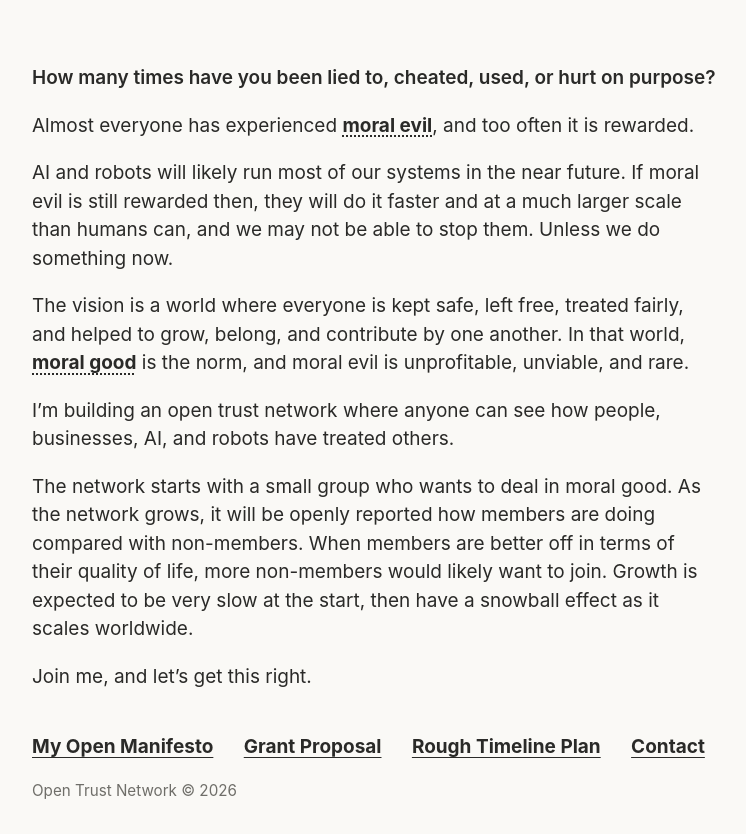
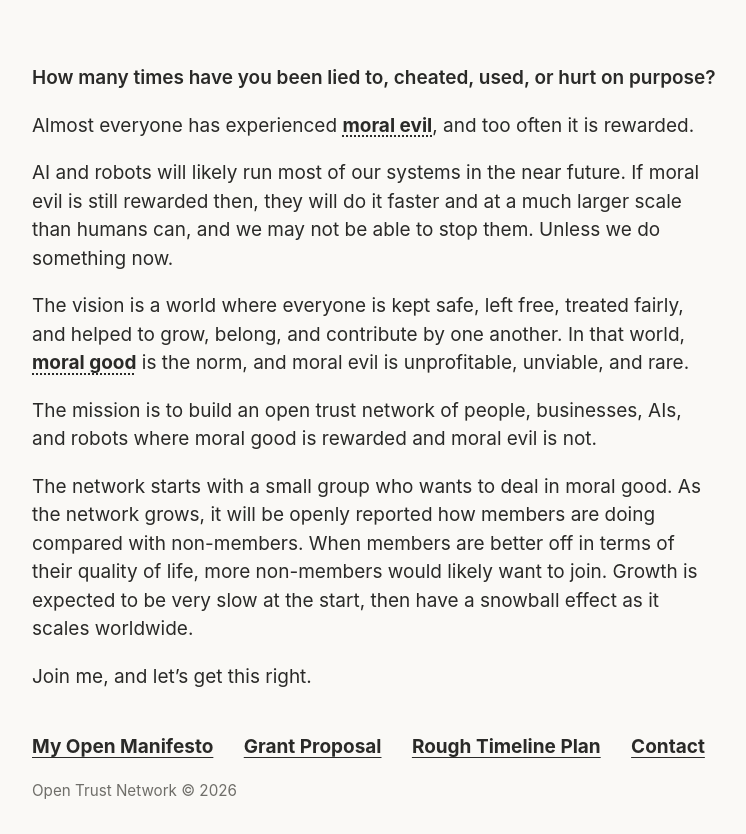
Before and after one commit to Raymonddr05/open-trust-network, a plain HTML site: page index.html in a window 1280 px wide. Shown: the whole page, without its empty margins (266-1012 px from the left). Drawn offline with Linux system fonts and the light colour scheme.

Commit message:
Update index.html

```diff
--- a/index.html
+++ b/index.html
@@ -138,7 +138,7 @@
 
             <p>The vision is a world where everyone is kept safe, left free, treated fairly, and helped to grow, belong, and contribute by one another. In that world, <span class="term" tabindex="0" data-term="Moral good" data-def="Knowingly giving someone else the truth, a free choice, a fair deal, and real help, even when it costs you, and doing it for their benefit. It requires being honest with yourself about your own motives. Moral good does not require ignoring yourself. A fair deal is fair to you too.">moral good</span> is the norm, and moral evil is unprofitable, unviable, and rare.</p>
 
-            <p>I’m building an open trust network where anyone can see how people, businesses, AI, and robots have treated others.</p>
+            <p>The mission is to build an open trust network of people, businesses, AIs, and robots where moral good is rewarded and moral evil is not.</p>
 
             <p>The network starts with a small group who wants to deal in moral good. As the network grows, it will be openly reported how members are doing compared with non-members. When members are better off in terms of their quality of life, more non-members would likely want to join. Growth is expected to be very slow at the start, then have a snowball effect as it scales worldwide.</p>
 
```
